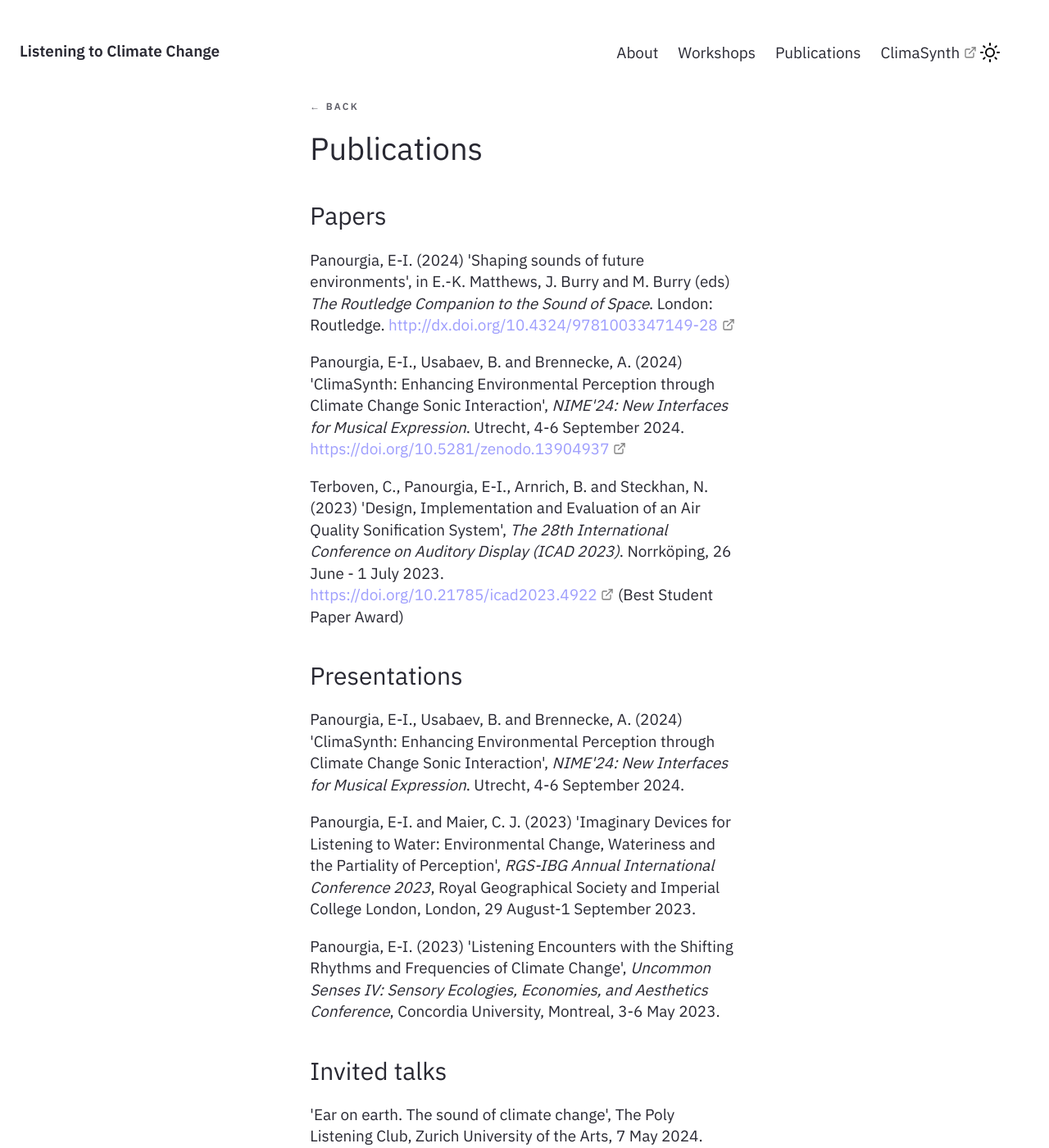
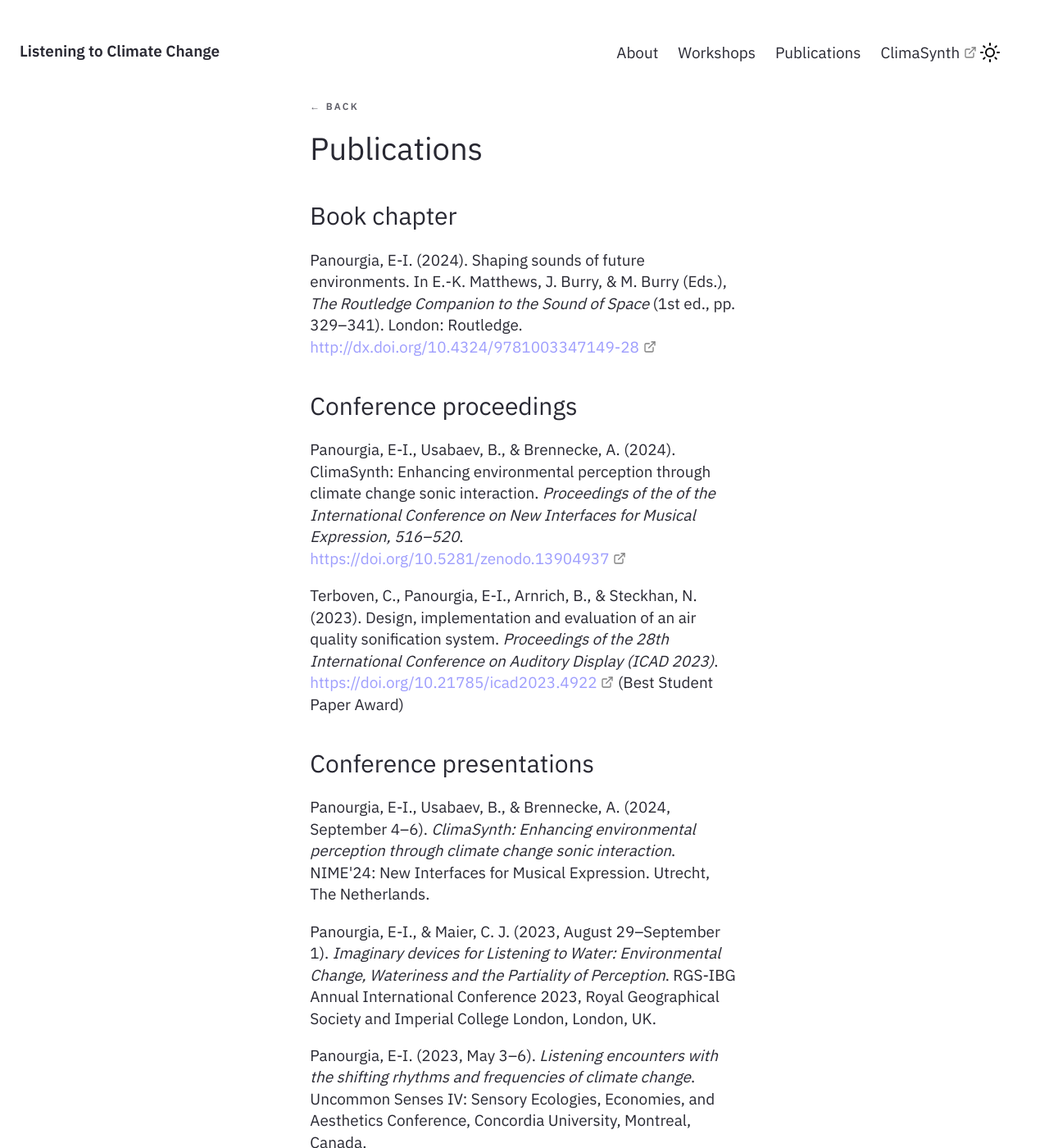
Before and after one commit to listeningtoclimatechange/listeningtoclimatechange.github.io, a Jekyll site: the page built from _notes/publications.md, in a window 1280 px wide and 1400 px high. Shown: the whole window at 82% size. Built offline with Jekyll 4.4.1, drawn with Linux system fonts in a browser that asks for light colours; some of the changed text lies outside the part shown.

Commit message:
Update publications.md

```diff
--- a/_notes/publications.md
+++ b/_notes/publications.md
@@ -4,29 +4,30 @@ title: Publications
 permalink: /publications
 ---
 
-### Papers
-Panourgia, E-I. (2024) 'Shaping sounds of future environments', in E.-K. Matthews, J. Burry and M. Burry (eds) *The Routledge Companion to the Sound of Space*. London: Routledge. [http://dx.doi.org/10.4324/9781003347149-28](http://dx.doi.org/10.4324/9781003347149-28)
+### Book chapter
+Panourgia, E-I. (2024). Shaping sounds of future environments. In E.-K. Matthews, J. Burry, & M. Burry (Eds.), *The Routledge Companion to the Sound of Space* (1st ed., pp. 329–341). London: Routledge. [http://dx.doi.org/10.4324/9781003347149-28](http://dx.doi.org/10.4324/9781003347149-28)
 
-Panourgia, E-I., Usabaev, B. and Brennecke, A. (2024) 'ClimaSynth: Enhancing Environmental Perception through Climate Change Sonic Interaction', *NIME'24: New Interfaces for Musical Expression*. Utrecht, 4-6 September 2024. [https://doi.org/10.5281/zenodo.13904937](https://doi.org/10.5281/zenodo.13904937)
+### Conference proceedings
+Panourgia, E-I., Usabaev, B., & Brennecke, A. (2024). ClimaSynth: Enhancing environmental perception through climate change sonic interaction. *Proceedings of the of the International Conference on New Interfaces for Musical Expression, 516–520*. [https://doi.org/10.5281/zenodo.13904937](https://doi.org/10.5281/zenodo.13904937)
 
-Terboven, C., Panourgia, E-I., Arnrich, B. and Steckhan, N. (2023) 'Design, Implementation and	Evaluation of an Air Quality Sonification System', *The 28th International Conference on	Auditory Display (ICAD 2023)*. Norrköping, 26 June - 1 July 2023.	[https://doi.org/10.21785/icad2023.4922](https://doi.org/10.21785/icad2023.4922) (Best Student Paper Award)
+Terboven, C., Panourgia, E-I., Arnrich, B., & Steckhan, N. (2023). Design, implementation and	evaluation of an air quality sonification system. *Proceedings of the 28th International Conference on	Auditory Display (ICAD 2023)*.	[https://doi.org/10.21785/icad2023.4922](https://doi.org/10.21785/icad2023.4922) (Best Student Paper Award)
 
-### Presentations
-Panourgia, E-I., Usabaev, B. and Brennecke, A. (2024) 'ClimaSynth: Enhancing Environmental Perception through Climate Change Sonic Interaction', *NIME'24: New Interfaces for Musical Expression*. Utrecht, 4-6 September 2024.
+### Conference presentations
+Panourgia, E-I., Usabaev, B., & Brennecke, A. (2024, September 4–6). *ClimaSynth: Enhancing environmental perception through climate change sonic interaction*. NIME'24: New Interfaces for Musical Expression. Utrecht, The Netherlands.
 
-Panourgia, E-I. and Maier, C. J. (2023) 'Imaginary Devices for Listening to Water: Environmental Change, Wateriness and the Partiality of Perception',
-*RGS-IBG Annual International Conference 2023*, Royal Geographical Society and Imperial College London, London, 29 August-1 September 2023.
+Panourgia, E-I., & Maier, C. J. (2023, August 29–September 1). *Imaginary devices for Listening to Water: Environmental Change, Wateriness and the Partiality of Perception*.
+RGS-IBG Annual International Conference 2023, Royal Geographical Society and Imperial College London, London, UK.
 
-Panourgia, E-I. (2023) 'Listening Encounters with the Shifting Rhythms and Frequencies of Climate	Change', *Uncommon Senses IV: Sensory Ecologies, Economies,	and Aesthetics Conference*, Concordia University, Montreal, 3-6 May 2023.
+Panourgia, E-I. (2023, May 3–6). *Listening encounters with the shifting rhythms and frequencies of climate	change*. Uncommon Senses IV: Sensory Ecologies, Economies, and Aesthetics Conference, Concordia University, Montreal, Canada.
 
 ### Invited talks
-'Ear on earth. The sound of climate change', The Poly Listening Club, Zurich University of the Arts, 7 May 2024.
+*Ear on earth. The sound of climate change*, The Poly Listening Club, Zurich University of the Arts, 7 May 2024.
 
-'Sounds of climate changed landscapes', University of Sheffield, 24 October 2023.
+*Sounds of climate changed landscapes*, University of Sheffield, 24 October 2023.
 
-'Sounds of water environments under stress', UNESCO Week of Sound in Edinburgh, 17 October 2023.
+*Sounds of water environments under stress*, UNESCO Week of Sound in Edinburgh, 17 October 2023.
 
-'Climate Changed Sounds', University of the Peloponnese, Department of Performing and Digital Arts, 18 July 2023.
+*Climate changed sounds*, University of the Peloponnese, Department of Performing and Digital Arts, 18 July 2023.
 
 ### Exhibitions
 *Water-drought patterns*, 'News from the World' curated by Carlotta Darò and Nicolas Tixier as part of ‘The Bal Theater’, Night of Ideas, Chicago Architecture Center and Villa Albertine, Chicago, USA, 28 February 2024.
```
